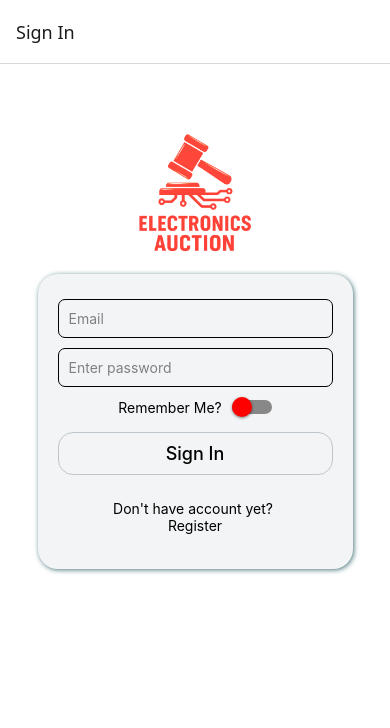
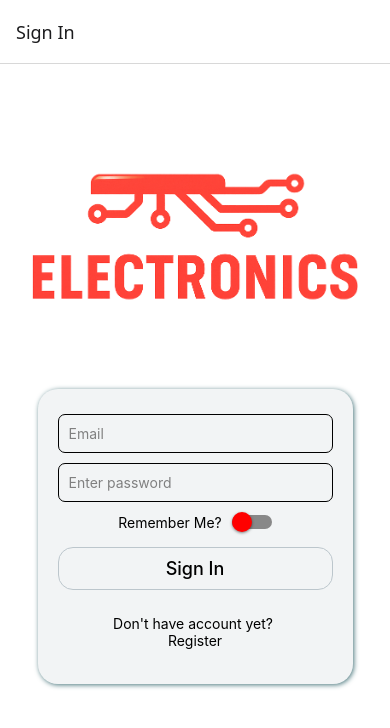
Before and after one commit to tapaljor/Group03_WIP, a React Native app: screen /EditItemScreen in a window 390 px wide. Shown: the top 728 px of the page. Built offline with nearby package versions, Linux system fonts and the light colour scheme; no server answers.

Commit message:
Oct 14 1858

```diff
--- a/components/DisplayImages.tsx
+++ b/components/DisplayImages.tsx
@@ -1,5 +1,5 @@
-import React, { useRef } from "react";
-import { View, Image, Animated, useWindowDimensions } from "react-native";
+import React, { useRef, useState } from "react";
+import { View, Image, Animated, useWindowDimensions, TouchableOpacity, Modal } from "react-native";
 
 type Props = { images: string[] };
 
@@ -14,6 +14,9 @@ export default function DisplayImages({ images = [] }: Props) {
     const TRACK_W = Math.min(width * 0.4, 120);
     const trackBg = "rgba(0,0,0,0.35)";
     const dotBg = "#fff";
+
+    const [clickImageVisible, setClickImageVisible] = useState(false)
+    const [clickedImage, setClickedImage] = useState("https://placehold.co/600x400/EEE/31343C")
 
     // move dot from left→right as you scroll pages
     const translateX = scrollX.interpolate({
@@ -31,7 +34,14 @@ export default function DisplayImages({ images = [] }: Props) {
                 data={data}
                 keyExtractor={(u, i) => `${i}-${u}`}
                 renderItem={({ item }) => (
+                    <TouchableOpacity
+                    onPress={() => {
+                        setClickImageVisible(true)
+                        setClickedImage(item)
+                    }}
+                    >
                     <Image style={{ width, height: H }} source={{ uri: item }} resizeMode="cover" />
+                    </TouchableOpacity>
                 )}
                 onScroll={Animated.event(
                     [{ nativeEvent: { contentOffset: { x: scrollX } } }],
@@ -64,6 +74,15 @@ export default function DisplayImages({ images = [] }: Props) {
                     </View>
                 </View>
             )}
+            <Modal
+            style={{width: "100%", height: "100%", backgroundColor: "yellow"}}
+            animationType="slide"
+            transparent={true}
+            visible={clickImageVisible}
+            onRequestClose={() => setClickImageVisible(false)}
+            >
+                <Image source={{uri: clickedImage}} style={{width: 100}}/>
+            </Modal>
         </View>
     )
 }
--- a/g03CSS.tsx
+++ b/g03CSS.tsx
@@ -132,9 +132,7 @@ export const styles = StyleSheet.create({
         borderRadius: 25,
     },
     logo: {
-        width: 150,
-        height: 150,
-        marginVertical: 20,
+        width: "100%",
     },
     footer: {
         width: "100%",
--- a/screens/SignInScreen.tsx
+++ b/screens/SignInScreen.tsx
@@ -65,6 +65,7 @@ const SignInScreen = () => {
                 <Image
                     source={require("../assets/logoMain.png")}
                     style={styles.logo}
+                    resizeMode="contain"
                 />
             </View>
             <View style={styles.welcome}>
```
Also changed, not shown: assets/logoMain.png.
